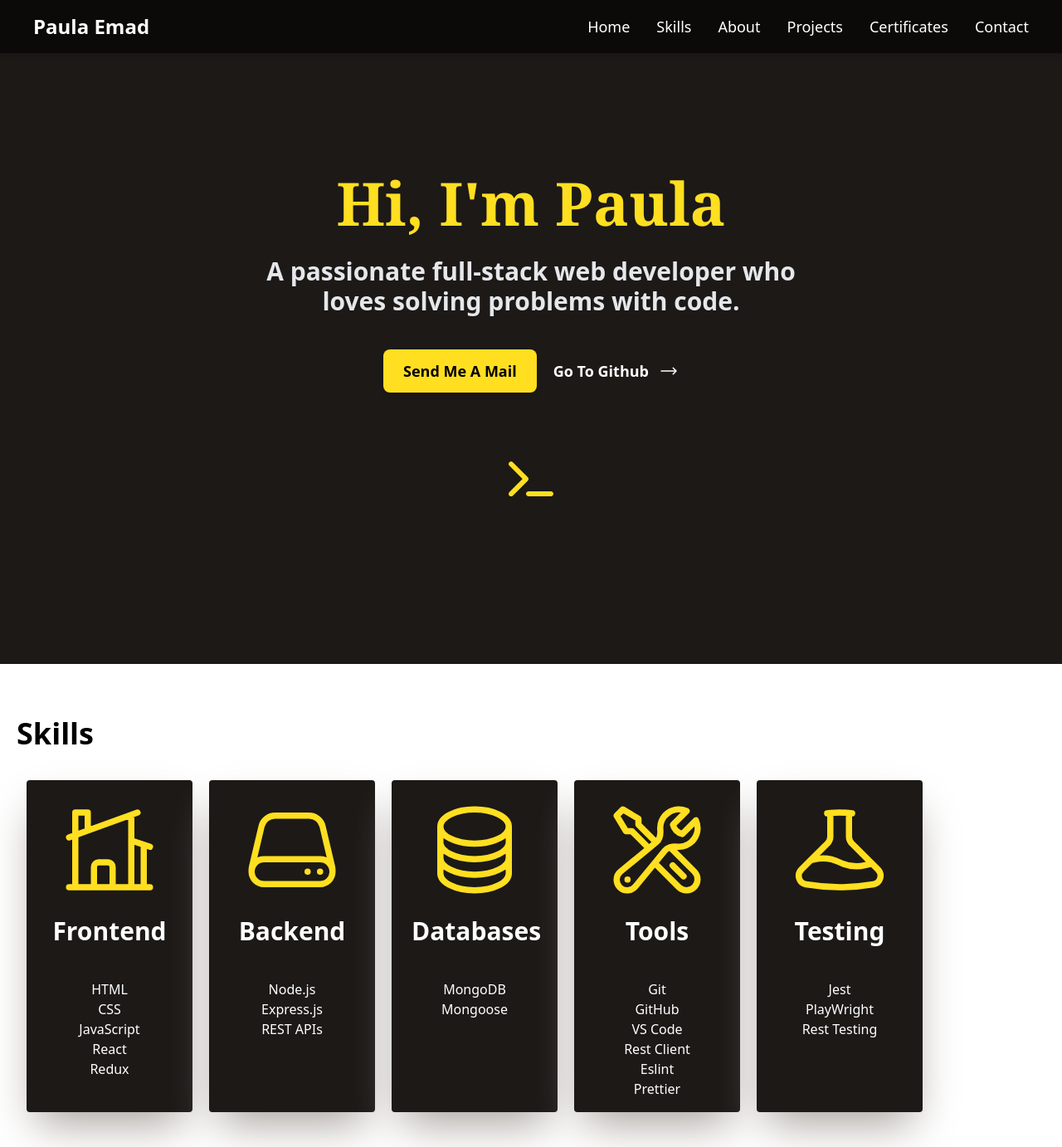
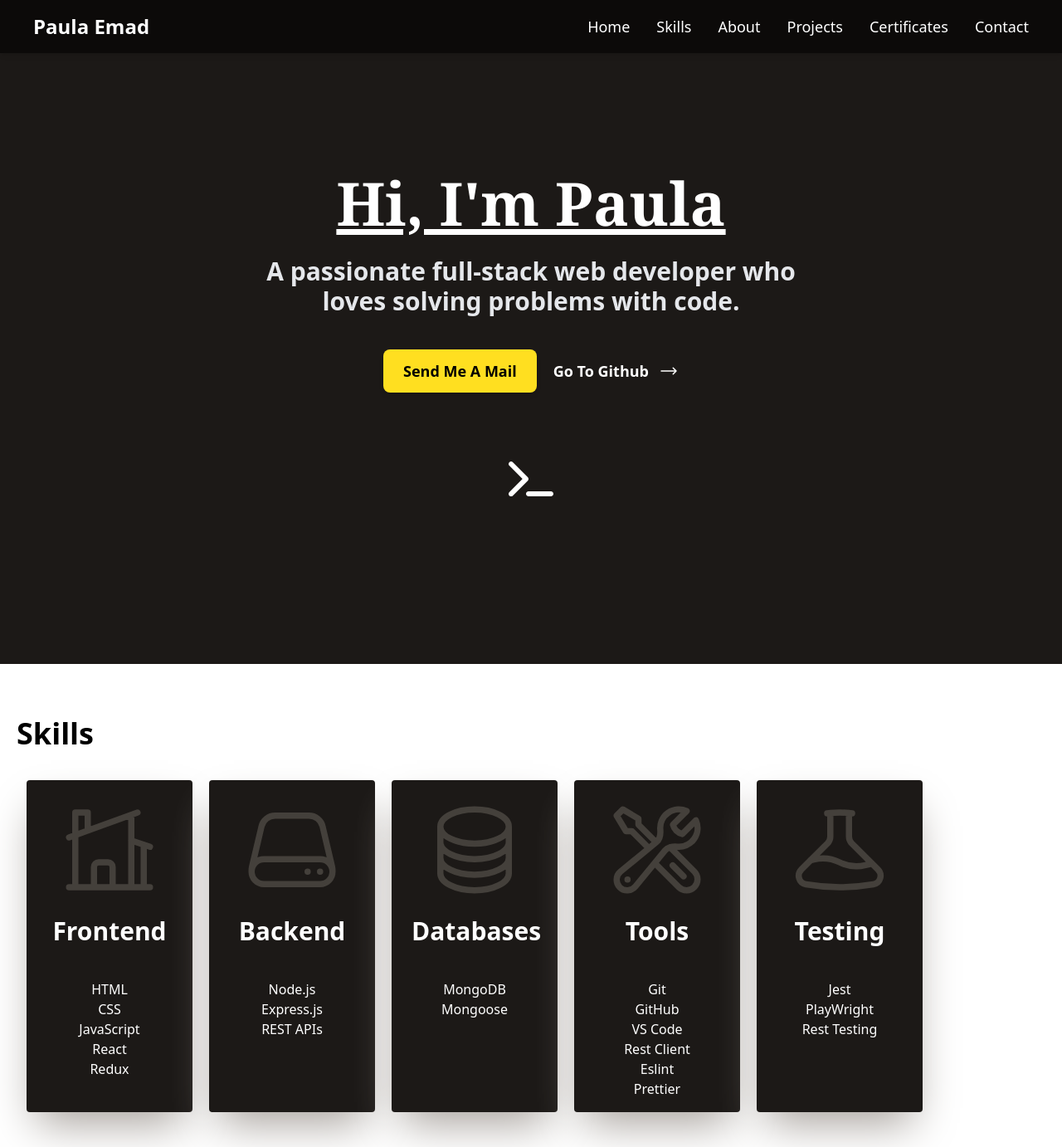
Before and after one commit to ip3ula/ip3ula.github.io, a React (Vite) app: page / in a window 1280 px wide. Shown: the top 1382 px of the page at 83% size. Built offline with nearby package versions, Linux system fonts and the light colour scheme.

Commit message:
changes colors

```diff
--- a/src/components/home.jsx
+++ b/src/components/home.jsx
@@ -4,7 +4,7 @@ import { faTerminal } from "@fortawesome/free-solid-svg-icons";
 const Home = () => {
     return (
         <div id="home" className="font-bold p-6 bg-stone-900 min-h-screen flex flex-col justify-center items-center text-center">
-            <p className="text-yellow-300 font-extrabold text-5xl md:text-6xl lg:text-7xl font-serif leading-tight">
+            <p className="text-white underline font-extrabold text-5xl md:text-6xl lg:text-7xl font-serif leading-tight">
                 Hi, I'm Paula
             </p>
             <p className="text-gray-200 text-xl md:text-2xl lg:text-3xl max-w-2xl mt-5">
@@ -26,7 +26,7 @@ const Home = () => {
                 </div>
             </div>
 
-            <div className="mt-20 text-5xl text-yellow-300">
+            <div className="mt-20 text-5xl text-white">
                 <FontAwesomeIcon icon={faTerminal} />
             </div>
         </div>
--- a/src/components/skills.jsx
+++ b/src/components/skills.jsx
@@ -1,7 +1,7 @@
 const Skill = ({ icon, title, skills }) => {
     return (
         <div id="skills" className="group text-white w-50 h-100 bg-stone-900 p-6 rounded shadow-2xl shadow-stone-400">
-            <svg className="size-30 block mx-auto  text-yellow-300" xmlns="http://www.w3.org/2000/svg" fill="none" viewBox="0 0 24 24" strokeWidth="1.5" stroke="currentColor">
+            <svg className="size-30 block mx-auto  text-stone-700 group-hover:text-yellow-300" xmlns="http://www.w3.org/2000/svg" fill="none" viewBox="0 0 24 24" strokeWidth="1.5" stroke="currentColor">
                 {icon}
             </svg>
             <p className="text-3xl text-center mt-5 font-bold">{title}</p>
```
